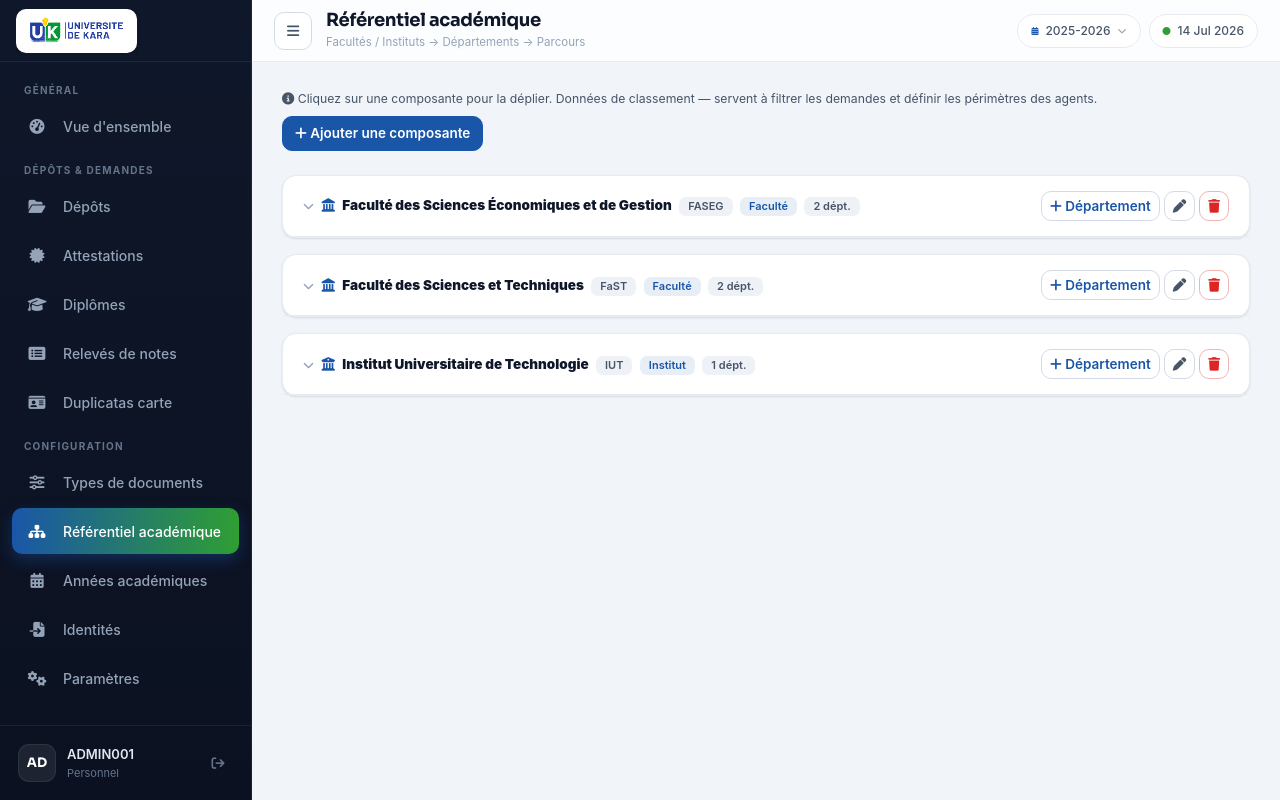
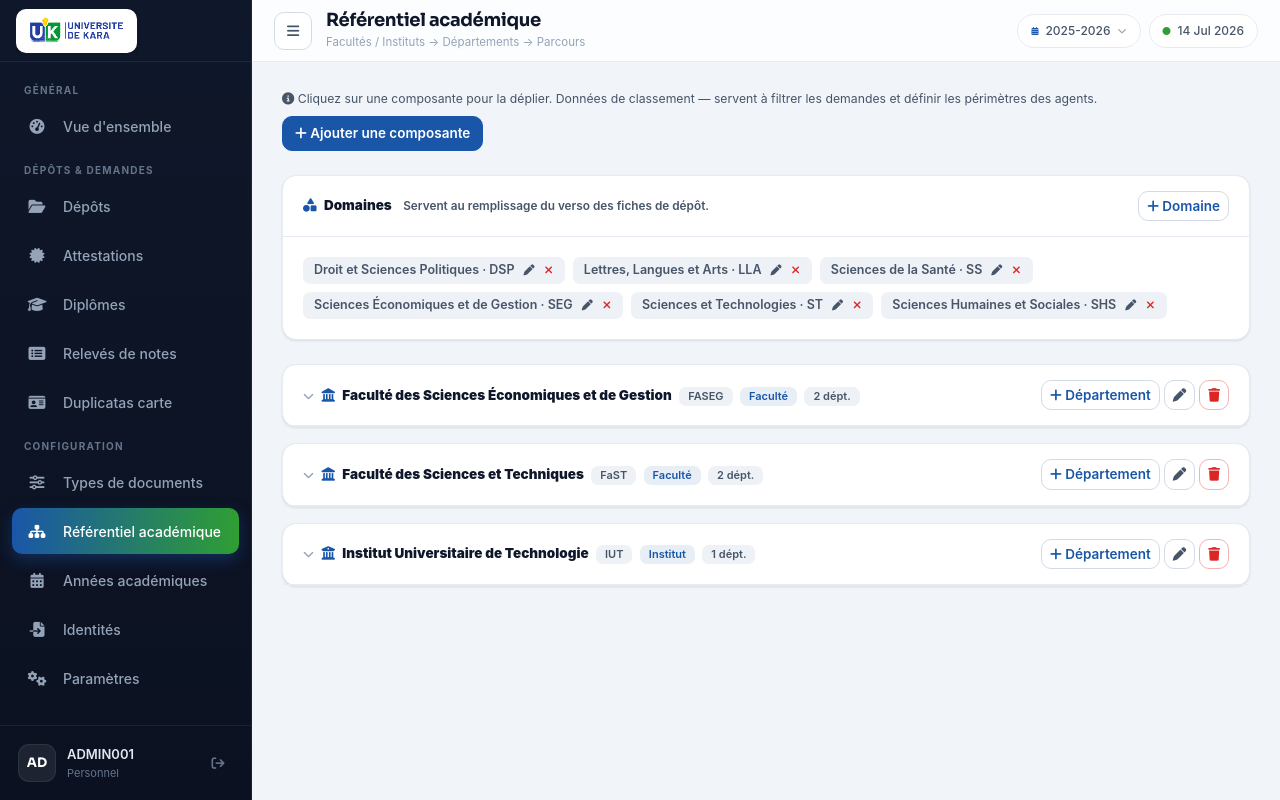
Before and after one commit to BAZILA/dematerialisation, a Laravel app: page /admin/academique in a window 1280 px wide. Run offline with Laravel 12, Linux system fonts and the light colour scheme; the visitor is signed in with stand-in values (Sample User, id 1); data comes from the database, SQL or seed files in the repository.

Commit message:
Phase 2: domaines (parcours->domaine) + table etudes_anterieures (verso depot)
Co-Authored-By: Claude Opus 4.8 <noreply@anthropic.com>

```diff
--- a/app/Http/Controllers/AcademicController.php
+++ b/app/Http/Controllers/AcademicController.php
@@ -3,6 +3,7 @@
 namespace App\Http\Controllers;
 
 use App\Models\Departement;
+use App\Models\Domaine;
 use App\Models\Faculte;
 use App\Models\Parcours;
 use Illuminate\Http\Request;
@@ -11,9 +12,10 @@ class AcademicController extends Controller
 {
     public function index()
     {
-        $facultes = Faculte::with(['departements.parcours'])->orderBy('nom')->get();
+        $facultes = Faculte::with(['departements.parcours.domaine'])->orderBy('nom')->get();
+        $domaines = Domaine::orderBy('nom')->get();
 
-        return view('admin.academic.index', compact('facultes'));
+        return view('admin.academic.index', compact('facultes', 'domaines'));
     }
 
     /* ── Facultés / Instituts ─────────────────────────────── */
@@ -93,6 +95,7 @@ class AcademicController extends Controller
             'nom'            => 'required|string|max:200',
             'sigle'          => 'nullable|string|max:30',
             'grade'          => 'required|in:licence,master,doctorat,specialisation,certificat',
+            'domaine_id'     => 'nullable|exists:domaines,id',
         ]);
         Parcours::create($data + ['is_active' => true]);
 
@@ -106,6 +109,7 @@ class AcademicController extends Controller
             'nom'            => 'required|string|max:200',
             'sigle'          => 'nullable|string|max:30',
             'grade'          => 'required|in:licence,master,doctorat,specialisation,certificat',
+            'domaine_id'     => 'nullable|exists:domaines,id',
             'is_active'      => 'nullable|boolean',
         ]);
         $parcours->update($data + ['is_active' => $request->boolean('is_active')]);
@@ -119,4 +123,36 @@ class AcademicController extends Controller
 
         return back()->with('success', 'Parcours supprimé.');
     }
+
+    /* ── Domaines (référentiel transverse, sert au verso des dépôts) ── */
+
+    public function storeDomaine(Request $request)
+    {
+        $data = $request->validate([
+            'nom'   => 'required|string|max:200',
+            'sigle' => 'nullable|string|max:30',
+        ]);
+        Domaine::create($data + ['is_active' => true]);
+
+        return back()->with('success', 'Domaine ajouté.');
+    }
+
+    public function updateDomaine(Request $request, Domaine $domaine)
+    {
+        $data = $request->validate([
+            'nom'       => 'required|string|max:200',
+            'sigle'     => 'nullable|string|max:30',
+            'is_active' => 'nullable|boolean',
+        ]);
+        $domaine->update($data + ['is_active' => $request->boolean('is_active')]);
+
+        return back()->with('success', 'Domaine mis à jour.');
+    }
+
+    public function destroyDomaine(Domaine $domaine)
+    {
+        $domaine->delete();
+
+        return back()->with('success', 'Domaine supprimé.');
+    }
 }
--- /dev/null
+++ b/app/Models/Domaine.php
@@ -0,0 +1,17 @@
+<?php
+
+namespace App\Models;
+
+use Illuminate\Database\Eloquent\Model;
+
+class Domaine extends Model
+{
+    protected $fillable = ['nom', 'sigle', 'is_active'];
+
+    protected $casts = ['is_active' => 'boolean'];
+
+    public function parcours()
+    {
+        return $this->hasMany(Parcours::class);
+    }
+}
--- a/app/Models/Parcours.php
+++ b/app/Models/Parcours.php
@@ -8,7 +8,7 @@ class Parcours extends Model
 {
     protected $table = 'parcours';
 
-    protected $fillable = ['departement_id', 'nom', 'sigle', 'grade', 'is_active'];
+    protected $fillable = ['departement_id', 'domaine_id', 'nom', 'sigle', 'grade', 'is_active'];
 
     protected $casts = ['is_active' => 'boolean'];
 
@@ -26,6 +26,11 @@ class Parcours extends Model
         return $this->belongsTo(Departement::class);
     }
 
+    public function domaine()
+    {
+        return $this->belongsTo(Domaine::class);
+    }
+
     public function getGradeLabelAttribute(): string
     {
         return self::$grades[$this->grade]['label'] ?? $this->grade;
--- a/database/seeders/DatabaseSeeder.php
+++ b/database/seeders/DatabaseSeeder.php
@@ -11,6 +11,7 @@ class DatabaseSeeder extends Seeder
         $this->call([
             RoleSeeder::class,           // rôles & permissions (Spatie)
             SettingSeeder::class,        // réglages de la plateforme
+            DomaineSeeder::class,        // domaines (transverses, verso des dépôts)
             AcademicSeeder::class,       // référentiel académique (facultés/départements/parcours)
             AnneeAcademiqueSeeder::class, // années académiques + fenêtres d'ouverture
             BachelierSeeder::class,
--- a/resources/views/admin/academic/index.blade.php
+++ b/resources/views/admin/academic/index.blade.php
@@ -13,6 +13,31 @@
         <button class="btn btn-primary" onclick="openFaculte('create')" data-bs-toggle="modal" data-bs-target="#modalFaculte">
             <i class="fas fa-plus"></i> Ajouter une composante
         </button>
+    </div>
+
+    {{-- Domaines --}}
+    <div class="card mb-4">
+        <div class="card-header d-flex justify-content-between align-items-center flex-wrap gap-2">
+            <span><i class="fas fa-shapes" style="color:var(--brand);"></i> <strong class="ms-1">Domaines</strong>
+                <span class="text-muted small ms-2 d-none d-md-inline">Servent au remplissage du verso des fiches de dépôt.</span></span>
+            <button class="btn btn-sm btn-outline-primary" onclick="openDomaine('create')" data-bs-toggle="modal" data-bs-target="#modalDomaine"><i class="fas fa-plus"></i> Domaine</button>
+        </div>
+        <div class="card-body d-flex flex-wrap gap-2">
+            @forelse ($domaines as $d)
+                <span class="badge bg-secondary d-inline-flex align-items-center gap-2" style="font-size:12.5px;padding:7px 11px !important;">
+                    <span>{{ $d->nom }}@if ($d->sigle) · {{ $d->sigle }}@endif</span>
+                    <button type="button" class="btn btn-link p-0" style="color:var(--t2);font-size:11px;line-height:1;"
+                        onclick="openDomaine('edit', this)" data-bs-toggle="modal" data-bs-target="#modalDomaine"
+                        data-url="{{ route('admin.academique.domaines.update', $d) }}" data-nom="{{ $d->nom }}" data-sigle="{{ $d->sigle }}" data-active="{{ $d->is_active ? 1 : 0 }}"><i class="fas fa-pen"></i></button>
+                    <form method="POST" action="{{ route('admin.academique.domaines.destroy', $d) }}" onsubmit="return confirm('Supprimer ce domaine ?')" style="display:inline;">
+                        @csrf @method('DELETE')
+                        <button class="btn btn-link p-0" style="color:var(--red);font-size:11px;line-height:1;"><i class="fas fa-times"></i></button>
+                    </form>
+                </span>
+            @empty
+                <span class="text-muted small">Aucun domaine. Ajoutez-en pour les proposer au dépôt.</span>
+            @endforelse
+        </div>
     </div>
 
     @forelse ($facultes as $fac)
@@ -83,12 +108,14 @@
                                                     <td><strong>{{ $p->nom }}</strong>
                                                         @if ($p->sigle)<span class="badge bg-secondary ms-1">{{ $p->sigle }}</span>@endif
                                                     </td>
-                                                    <td><span class="badge bg-info">{{ $p->grade_label }}</span></td>
+                                                    <td><span class="badge bg-info">{{ $p->grade_label }}</span>
+                                                        @if ($p->domaine)<span class="badge bg-secondary ms-1" title="Domaine">{{ $p->domaine->sigle ?? $p->domaine->nom }}</span>@endif
+                                                    </td>
                                                     <td class="text-muted small">{{ implode(' · ', $p->semestres()) }}</td>
                                                     <td class="text-end" style="white-space:nowrap;">
                                                         <button class="btn btn-sm btn-outline-secondary" data-bs-toggle="modal" data-bs-target="#modalParcours"
                                                             onclick="openParcours('edit', this)" data-url="{{ route('admin.academique.parcours.update', $p) }}"
-                                                            data-departement="{{ $p->departement_id }}" data-nom="{{ $p->nom }}" data-sigle="{{ $p->sigle }}" data-grade="{{ $p->grade }}" data-active="{{ $p->is_active ? 1 : 0 }}">
+                                                            data-departement="{{ $p->departement_id }}" data-nom="{{ $p->nom }}" data-sigle="{{ $p->sigle }}" data-grade="{{ $p->grade }}" data-domaine="{{ $p->domaine_id }}" data-active="{{ $p->is_active ? 1 : 0 }}">
                                                             <i class="fas fa-pen"></i>
                                                         </button>
                                                         <form method="POST" action="{{ route('admin.academique.parcours.destroy', $p) }}" class="d-inline" onsubmit="return confirm('Supprimer ce parcours ?')">
@@ -201,9 +228,42 @@
                                     @endforeach
                                 </select></div>
                         </div>
+                        <div class="mt-3"><label class="form-label">Domaine <span class="text-muted small">(verso des dépôts)</span></label>
+                            <select class="form-select" name="domaine_id" id="par_domaine">
+                                <option value="">— Aucun —</option>
+                                @foreach ($domaines as $d)
+                                    <option value="{{ $d->id }}">{{ $d->nom }}</option>
+                                @endforeach
+                            </select></div>
                         <div class="form-check form-switch mt-3" id="par_active_wrap" style="display:none;">
                             <input class="form-check-input" type="checkbox" name="is_active" value="1" id="par_active" checked>
                             <label class="form-check-label" for="par_active">Actif</label>
+                        </div>
+                    </div>
+                    <div class="modal-footer"><button type="button" class="btn btn-outline-secondary btn-sm" data-bs-dismiss="modal">Annuler</button>
+                        <button type="submit" class="btn btn-primary btn-sm" data-loading-text="Enregistrement…"><i class="fas fa-save"></i> Enregistrer</button></div>
+                </form>
+            </div>
+        </div>
+    </div>
+
+    {{-- ═══ Modal Domaine ═══ --}}
+    <div class="modal fade" id="modalDomaine" tabindex="-1">
+        <div class="modal-dialog">
+            <div class="modal-content">
+                <form id="formDomaine" method="POST">
+                    @csrf
+                    <input type="hidden" name="_method" id="dom_method" value="POST">
+                    <div class="modal-header"><h6 class="modal-title" id="domTitle">Nouveau domaine</h6>
+                        <button type="button" class="btn-close" data-bs-dismiss="modal"></button></div>
+                    <div class="modal-body">
+                        <div class="mb-3"><label class="form-label">Nom <span class="text-danger">*</span></label>
+                            <input type="text" class="form-control" name="nom" required></div>
+                        <div><label class="form-label">Sigle</label>
+                            <input type="text" class="form-control" name="sigle"></div>
+                        <div class="form-check form-switch mt-3" id="dom_active_wrap" style="display:none;">
+                            <input class="form-check-input" type="checkbox" name="is_active" value="1" id="dom_active" checked>
+                            <label class="form-check-label" for="dom_active">Actif</label>
                         </div>
                     </div>
                     <div class="modal-footer"><button type="button" class="btn btn-outline-secondary btn-sm" data-bs-dismiss="modal">Annuler</button>
@@ -220,6 +280,7 @@
             facStore: "{{ route('admin.academique.facultes.store') }}",
             depStore: "{{ route('admin.academique.departements.store') }}",
             parStore: "{{ route('admin.academique.parcours.store') }}",
+            domStore: "{{ route('admin.academique.domaines.store') }}",
         };
 
         function openFaculte(mode, el) {
@@ -260,10 +321,25 @@
             if (mode === 'edit') {
                 f.action = el.dataset.url; document.getElementById('par_method').value = 'PUT';
                 f.nom.value = el.dataset.nom; f.sigle.value = el.dataset.sigle || ''; f.grade.value = el.dataset.grade;
+                document.getElementById('par_domaine').value = el.dataset.domaine || '';
                 document.getElementById('par_active').checked = el.dataset.active === '1';
             } else {
                 f.action = ACAD.parStore; document.getElementById('par_method').value = 'POST';
             }
         }
+
+        function openDomaine(mode, el) {
+            const f = document.getElementById('formDomaine');
+            f.reset();
+            document.getElementById('domTitle').textContent = mode === 'edit' ? 'Modifier le domaine' : 'Nouveau domaine';
+            document.getElementById('dom_active_wrap').style.display = mode === 'edit' ? '' : 'none';
+            if (mode === 'edit') {
+                f.action = el.dataset.url; document.getElementById('dom_method').value = 'PUT';
+                f.nom.value = el.dataset.nom; f.sigle.value = el.dataset.sigle || '';
+                document.getElementById('dom_active').checked = el.dataset.active === '1';
+            } else {
+                f.action = ACAD.domStore; document.getElementById('dom_method').value = 'POST';
+            }
+        }
     </script>
 @endsection
--- a/routes/web.php
+++ b/routes/web.php
@@ -76,6 +76,9 @@ Route::middleware('auth')->group(function () {
             Route::post('/parcours', [AcademicController::class, 'storeParcours'])->name('parcours.store');
             Route::put('/parcours/{parcours}', [AcademicController::class, 'updateParcours'])->name('parcours.update');
             Route::delete('/parcours/{parcours}', [AcademicController::class, 'destroyParcours'])->name('parcours.destroy');
+            Route::post('/domaines', [AcademicController::class, 'storeDomaine'])->name('domaines.store');
+            Route::put('/domaines/{domaine}', [AcademicController::class, 'updateDomaine'])->name('domaines.update');
+            Route::delete('/domaines/{domaine}', [AcademicController::class, 'destroyDomaine'])->name('domaines.destroy');
         });
 
         // Années académiques & fenêtres d'ouverture
```
Also changed, not shown: app/Models/EtudeAnterieure.php (added, +29 -0 lines), database/seeders/DomaineSeeder.php (added, +25 -0 lines), database/migrations/2026_07_14_090000_create_domaines_table.php (added), database/migrations/2026_07_14_090001_add_domaine_id_to_parcours_table.php (added), database/migrations/2026_07_14_090002_create_etudes_anterieures_table.php (added).
